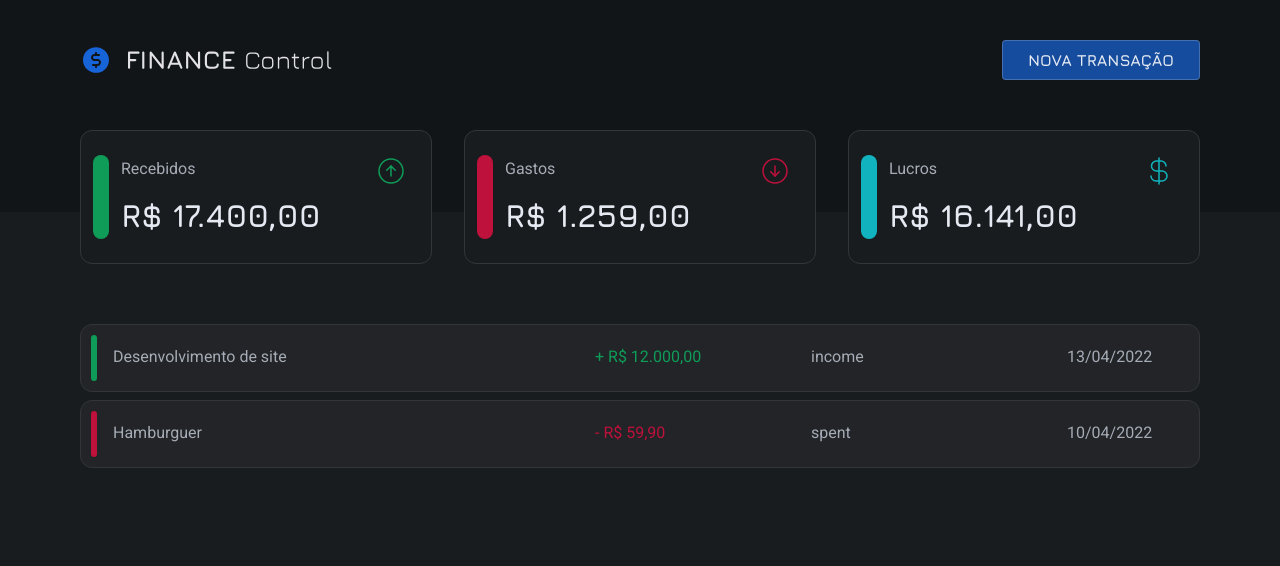
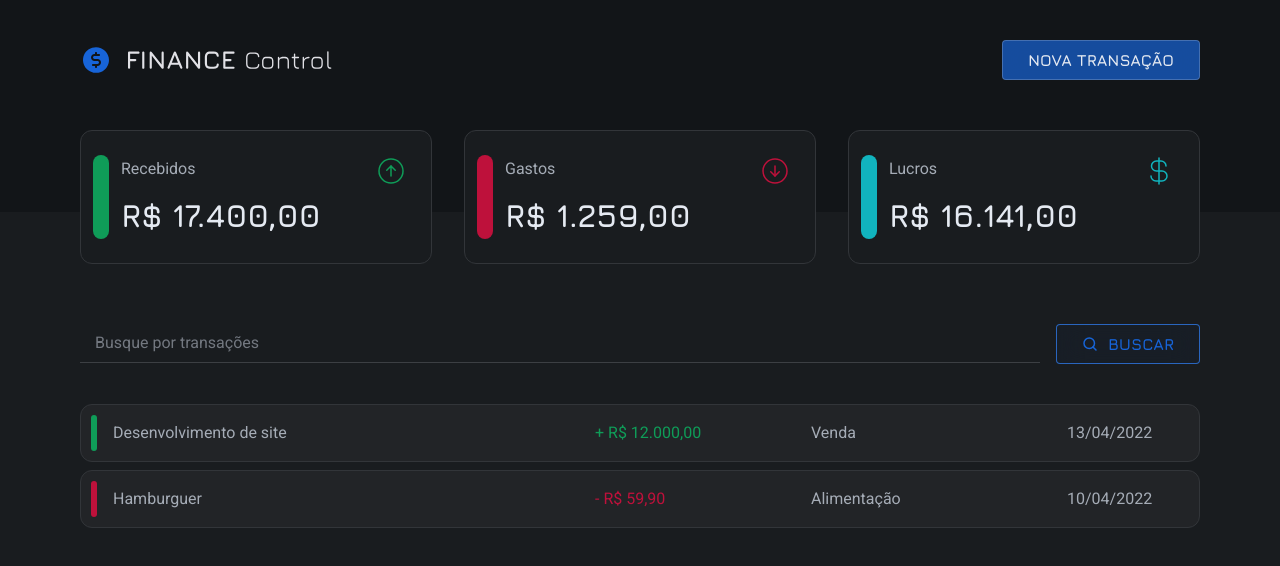
Before and after one commit to sirhent/react-finance-control, a React (Vite) app: page / in a window 1280 px wide. Shown: the top 566 px of the page. Built offline with nearby package versions, Linux system fonts and the light colour scheme.

Commit message:
Create SearchForm component visuals

```diff
--- a/src/components/Buttons/StdButton/index.tsx
+++ b/src/components/Buttons/StdButton/index.tsx
@@ -28,7 +28,8 @@ export interface DefaultButtonIcons {
     | "CaretRight"
     | "PencilSimple"
     | "CopySimple"
-    | "DownloadSimple";
+    | "DownloadSimple"
+    | "MagnifyingGlass";
   iconWeight?: undefined | IconWeight;
   iconSize?: undefined | number;
 }
--- /dev/null
+++ b/src/components/Forms/DefaultInput/index.tsx
@@ -0,0 +1,24 @@
+import React, { InputHTMLAttributes } from "react";
+
+import * as Styled from "./styles";
+
+interface DefaultInputProps
+  extends InputHTMLAttributes<HTMLInputElement> {
+  labelText: string;
+  variant?: "ruby";
+  leftIcon?: "MagnifyingGlass";
+  rightIcon?: "Check" | "Info";
+}
+
+export function DefaultInput(props: DefaultInputProps) {
+  return (
+    <Styled.BaseInputContainer>
+      <Styled.BaseInput {...props} />
+      <Styled.DefaultLabel>{props.labelText}</Styled.DefaultLabel>
+
+      <Styled.UnderlineMessageContainer>
+        <Styled.DynamicMessage>Dynamic message</Styled.DynamicMessage>
+      </Styled.UnderlineMessageContainer>
+    </Styled.BaseInputContainer>
+  );
+}
--- /dev/null
+++ b/src/components/Forms/DefaultInput/styles.ts
@@ -0,0 +1,188 @@
+import styled from "styled-components";
+
+// eslint-disable-next-line @typescript-eslint/no-unused-vars
+const dynamicUnderlineColors = {
+  primary: "product_primary_blue",
+  secondary: "product_secondary_ruby",
+  success: "product_semantic_success",
+  warning: "product_semantic_warning",
+  error: "product_semantic_error",
+};
+
+export const UnderlineMessageContainer = styled.div`
+  position: relative;
+  bottom: 0;
+  width: 100%;
+  height: 1px;
+  overflow: hidden;
+
+  height: ${(props) => props.theme.stroke_size_tiny};
+
+  /* prettier-ignore */
+  transition:
+    height
+    ${(props) => props.theme.transition_time_default}
+    ${(props) => props.theme.ease_out_quad};
+
+  &::before {
+    content: "";
+    position: absolute;
+    top: 0;
+    left: 0;
+    width: 100%;
+    height: ${(props) => props.theme.stroke_size_tiny};
+    transform: scaleX(1);
+    transform-origin: right;
+
+    background-color: ${(props) => props.theme.color_border_light};
+    box-shadow: ${(props) => props.theme.fx_input_underglow_blue_transparent};
+
+    /* prettier-ignore */
+    transition:
+      all
+      ${(props) => props.theme.transition_time_default}
+      ${(props) => props.theme.ease_out_quad} 150ms;
+  }
+
+  &:hover::before,
+  &:focus::before {
+    transform: scaleX(0);
+    transition:
+      all
+      ${(props) => props.theme.transition_time_default}
+      ${(props) => props.theme.ease_out_quad}
+      0ms;
+  }
+
+  &::after {
+    content: "";
+    position: absolute;
+    top: 0;
+    left: 0;
+    width: 100%;
+    height: ${(props) => props.theme.stroke_size_tiny};
+    transform: scaleX(0);
+    transform-origin: left;
+
+    background-color: ${(props) => props.theme.color_product_primary_light};
+    box-shadow: ${(props) => props.theme.fx_input_underglow_blue_transparent};
+
+    /* prettier-ignore */
+    transition:
+      all
+      ${(props) => props.theme.transition_time_default}
+      ${(props) => props.theme.ease_out_quad}
+      0ms;
+  }
+
+  &:hover::after,
+  &:focus::after {
+    transform: scaleX(1);
+    box-shadow: ${(props) => props.theme.fx_input_underglow_blue};
+    /* prettier-ignore */
+    transition:
+      all
+      ${(props) => props.theme.transition_time_default}
+      ${(props) => props.theme.ease_out_quad}
+      150ms;
+  }
+`;
+
+export const DynamicMessage = styled.span`
+  font-size: 1.3rem;
+  font-weight: 400;
+  color: ${(props) => props.theme.color_font_text_primary};
+`;
+
+export const BaseInputContainer = styled.div`
+  position: relative;
+  width: 100%;
+`;
+
+export const BaseInput = styled.input`
+  position: relative;
+  width: 100%;
+  padding: 1rem 1.5rem;
+  background-color: transparent;
+  border: none;
+
+  font-family: ${(props) => props.theme.secondary_font_family};
+  font-weight: 400;
+  font-size: ${(props) => props.theme.font_secondary_size_small};
+  color: ${(props) => props.theme.color_font_text_primary};
+
+  &::placeholder {
+    opacity: 1;
+    color: ${(props) => props.theme.color_font_text_secondary};
+    font-size: ${(props) => props.theme.font_secondary_size_small};
+  }
+
+  &:hover,
+  &:focus {
+    outline: none;
+  }
+
+  &:placeholder-shown + label {
+    opacity: 0;
+    transform: translateY(0);
+    font-size: ${(props) => props.theme.font_secondary_size_small};
+
+    pointer-events: none;
+    user-select: none;
+  }
+
+  &:hover
+    ~ ${UnderlineMessageContainer}::before,
+    &:focus
+    ~ ${UnderlineMessageContainer}::before {
+    transform: scaleX(0);
+    /* prettier-ignore */
+    transition:
+      all
+      ${(props) => props.theme.transition_time_default}
+      ${(props) => props.theme.ease_out_quad}
+      0ms;
+  }
+
+  /* prettier-ignore */
+  &:hover ~ ${UnderlineMessageContainer}::after,
+  &:focus ~ ${UnderlineMessageContainer}::after {
+    transform: scaleX(1);
+    box-shadow: ${(props) => props.theme.fx_input_underglow_blue};
+    transition: all ${(props) => props.theme.transition_time_default}
+      ${(props) => props.theme.ease_out_quad} 150ms;
+  }
+
+  &:hover ~ ${UnderlineMessageContainer} {
+    height: 2rem;
+  }
+`;
+
+export const DefaultLabel = styled.label`
+  position: absolute;
+  left: 1.5rem;
+  top: 1rem;
+
+  opacity: 1;
+  visibility: visible;
+  transform: translateY(-3rem);
+
+  pointer-events: all;
+  user-select: none;
+
+  font-size: ${(props) => props.theme.font_secondary_size_small};
+  font-weight: 400;
+  color: ${(props) => props.theme.color_font_text_secondary};
+
+  /* prettier-ignore */
+  transition:
+    transform
+    ${(props) => props.theme.transition_time_default}
+    ${(props) => props.theme.ease_out_quad},
+    opacity
+    ${(props) => props.theme.transition_time_default}
+    ${(props) => props.theme.ease_out_quad},
+    font-size
+    ${(props) => props.theme.transition_time_default}
+    ${(props) => props.theme.ease_out_quad};
+`;
--- /dev/null
+++ b/src/features/SearchForm/index.tsx
@@ -0,0 +1,24 @@
+import { useTranslation } from "react-i18next";
+import { DefaultButton } from "../../components/Buttons/StdButton";
+import { DefaultInput } from "../../components/Forms/DefaultInput";
+import * as Styled from "./styles";
+
+export function SearchForm() {
+  const { t } = useTranslation();
+
+  return (
+    <Styled.SearchFormContainer>
+      <DefaultInput
+        labelText={t("pages.transactions.searchForm.label")}
+        placeholder={t("pages.transactions.searchForm.label")}
+      />
+      <DefaultButton
+        buttonText={t("pages.transactions.searchForm.buttonText")}
+        variant="primary_less_important"
+        iconName="MagnifyingGlass"
+        iconWeight="bold"
+        iconSize={16}
+      />
+    </Styled.SearchFormContainer>
+  );
+}
--- /dev/null
+++ b/src/features/SearchForm/styles.ts
@@ -0,0 +1,8 @@
+import styled from "styled-components";
+
+export const SearchFormContainer = styled.div`
+  display: flex;
+  gap: 1.6rem;
+  width: 100%;
+  margin-top: 6rem;
+`;
--- a/src/features/TransactionsList/index.tsx
+++ b/src/features/TransactionsList/index.tsx
@@ -7,7 +7,7 @@ export interface TransactionItemVariants {
 export interface TransactionItemData {
   transactionTitle: string;
   transactionValue: string;
-  transactionType: "income" | "spent";
+  transactionType: "income" | "outcome";
   transactionCategory: string;
   transactionDate: string;
 }
@@ -21,6 +21,7 @@ export function TransactionsList(props: TransactionsListProps) {
       {props.list.map((transaction) => {
         return (
           <Styled.TransactionItem
+            key={transaction.transactionTitle}
             themeColor={
               transaction.transactionType === "income" ? "success" : "error"
             }
@@ -44,7 +45,7 @@ export function TransactionsList(props: TransactionsListProps) {
             </Styled.TransactionValue>
 
             <Styled.TransactionType>
-              {transaction.transactionType}
+              {transaction.transactionCategory}
             </Styled.TransactionType>
 
             <Styled.TransactionDate>
--- a/src/features/TransactionsList/styles.ts
+++ b/src/features/TransactionsList/styles.ts
@@ -18,7 +18,7 @@ const themeColors = {
 
 export const ItemLeftBar = styled.div<TransactionItemVariants>`
   min-width: 0.6rem;
-  height: 4.6rem;
+  height: 3.6rem;
 
   border-radius: ${(props) => props.theme.border_radius_circle};
   background-color: ${(props) =>
@@ -44,7 +44,7 @@ export const TransactionValue = styled.span<TransactionItemVariants>`
 `;
 
 export const TransactionsListContainer = styled.div`
-  margin-top: 6rem;
+  margin-top: 4rem;
   display: flex;
   flex-direction: column;
   gap: 0.8rem;
--- a/src/lib/i18n/translations/enUS.json
+++ b/src/lib/i18n/translations/enUS.json
@@ -7,6 +7,10 @@
       "transactions": {
         "header": {
           "newTransaction": "NEW TRANSACTION"
+        },
+        "searchForm": {
+          "label": "Search for transactions",
+          "buttonText": "SEARCH"
         }
       }
     }
--- a/src/lib/i18n/translations/ptBR.json
+++ b/src/lib/i18n/translations/ptBR.json
@@ -7,6 +7,10 @@
       "transactions": {
         "header": {
           "newTransaction": "NOVA TRANSAÇÃO"
+        },
+        "searchForm": {
+          "label": "Busque por transações",
+          "buttonText": "BUSCAR"
         }
       }
     }
--- a/src/pages/Transactions/index.tsx
+++ b/src/pages/Transactions/index.tsx
@@ -1,3 +1,4 @@
+import { SearchForm } from "../../features/SearchForm";
 import { Summary } from "../../features/Summary";
 import { TransactionItemData, TransactionsList } from "../../features/TransactionsList";
 import { DefaultPageLayout } from "../../layouts/DefaultPageLayout";
@@ -13,7 +14,7 @@ const transactionsData_dummy: TransactionItemData[] = [
   {
     transactionTitle: "Hamburguer",
     transactionValue: "- R$ 59,90",
-    transactionType: "spent",
+    transactionType: "outcome",
     transactionCategory: "Alimentação",
     transactionDate: "10/04/2022",
   },
@@ -24,6 +25,7 @@ export function Transactions() {
     <DefaultPageLayout>
       <Summary />
 
+      <SearchForm />
       <TransactionsList list={transactionsData_dummy} />
     </DefaultPageLayout>
   );
--- a/src/styles/themes/darkTheme.ts
+++ b/src/styles/themes/darkTheme.ts
@@ -146,6 +146,11 @@ export const darkTheme = {
     "0px 4px 30px rgba(255, 54, 102, 0.05), 0px 4px 10px rgba(255, 54, 102, 0.05), 0px 5px 25px rgba(255, 54, 102, 0.05)",
   fx_shadow_info_underglow_soft:
     "0px 4px 30px rgba(154, 176, 209, 0.1), 0px 4px 10px rgba(154, 176, 209, 0.1), 0px 5px 25px rgba(154, 176, 209, 0.1)",
+  // Inputs underglow
+  fx_input_underglow_blue:
+    "0px 0px 20px rgba(51, 133, 255, 0.5), 0px 4px 10px rgba(51, 133, 255, 0.25)",
+  fx_input_underglow_blue_transparent:
+    "0px 0px 20px rgba(51, 133, 255, 0), 0px 4px 10px rgba(51, 133, 255, 0)",
   // Buttons underglow hover effect
   fx_button_primary_hover_underglow:
     "0px 4px 30px rgba(51, 133, 255, 0.25), 0px 4px 10px rgba(51, 133, 255, 0.3), 0px 5px 25px rgba(51, 133, 255, 0.5)",
```
Also changed, not shown: src/components/Buttons/StdButton/styles.ts (+9 -9 lines).
